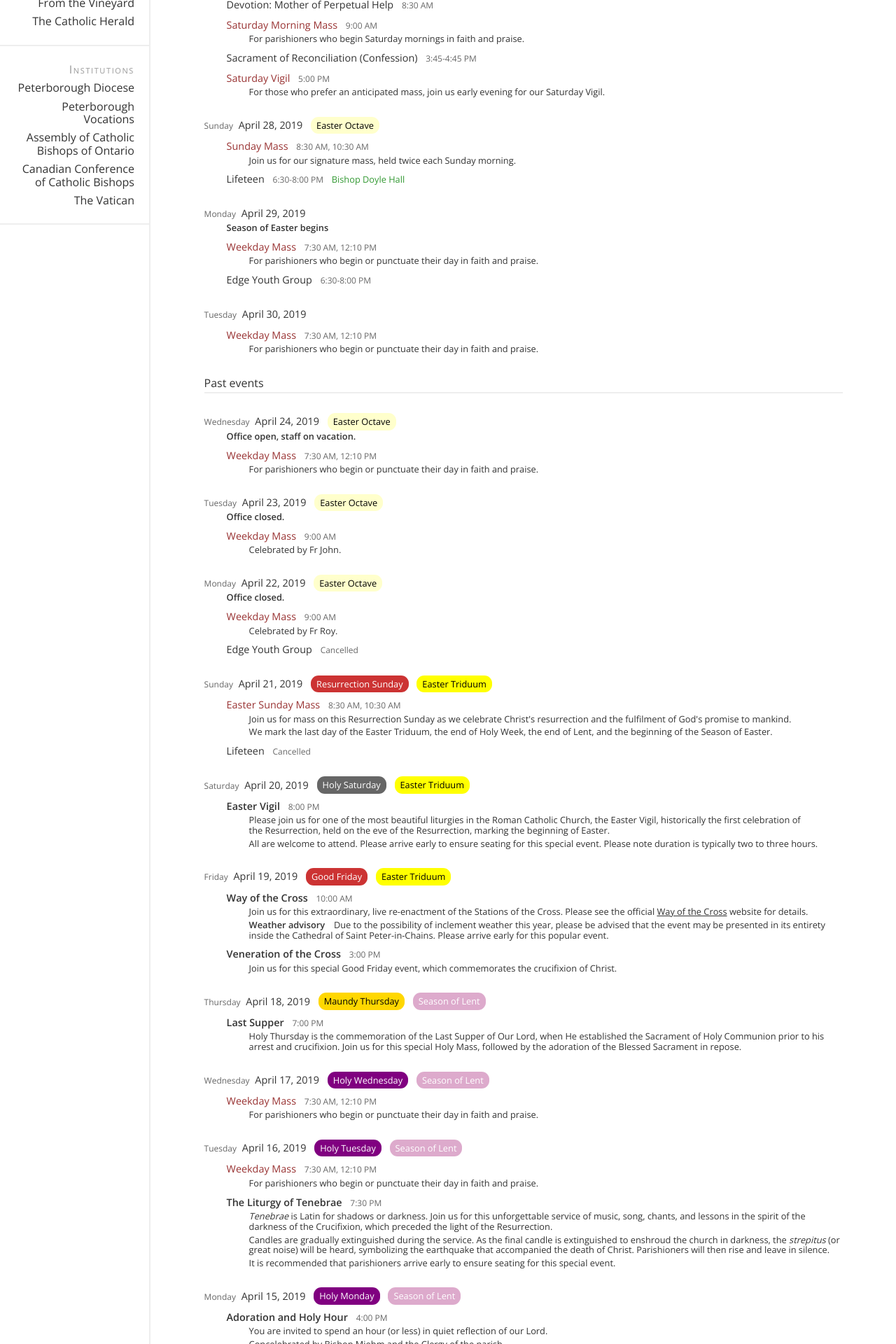
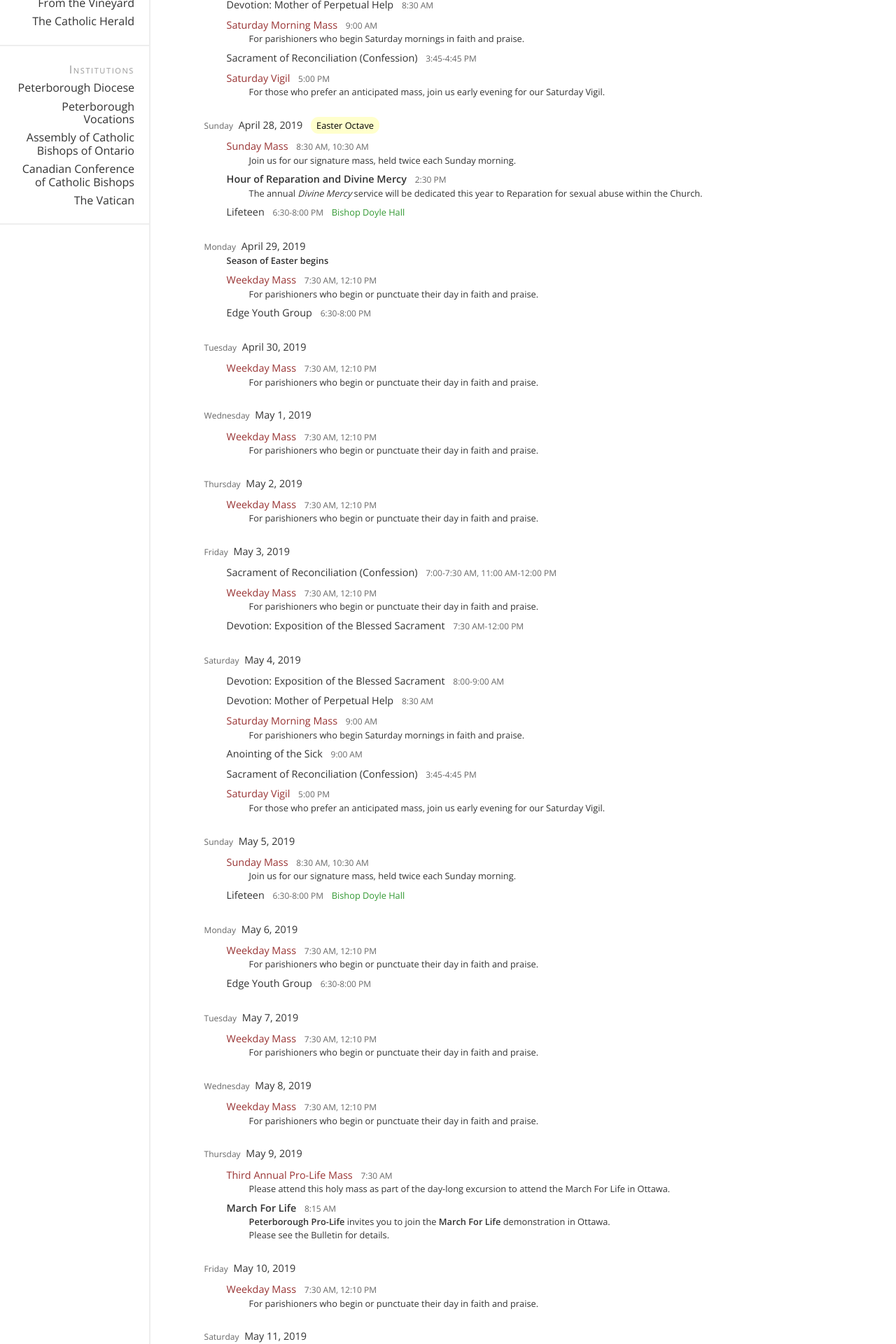
Before and after one commit to stpeterinchains/stpeterinchains.github.io, a Jekyll site: the page built from schedule.html, in a window 1280 px wide. Shown: the part 567-2487 px from the top of the page at 70% size. Built offline with Jekyll 4.4.1, drawn with Linux system fonts in a browser that asks for light colours; nearby versions of some CDN libraries; some of the changed text lies outside the part shown.

Commit message:
Added base calendar data for May

```diff
--- a/_data/schedule.yml
+++ b/_data/schedule.yml
@@ -389,8 +389,97 @@ calendar:
   - date: 2019-04-28
     season: *easter_octave
     recurring: *sunday
+    specials:
+      - title: Hour of Reparation and Divine Mercy
+        descriptive: >
+          The annual *Divine Mercy* service will be dedicated this year to
+          Reparation for sexual abuse within the&nbsp;Church.
+        time: 2:30 PM
+        ordinal: "1430"
   - date: 2019-04-29
     note: Season of Easter begins
     recurring: *monday
   - date: 2019-04-30
     recurring: *tuesday
+  - date: 2019-05-01
+    recurring: *wednesday
+  - date: 2019-05-02
+    recurring: *thursday
+  - date: 2019-05-03
+    recurring: *friday
+  - date: 2019-05-04
+    recurring: *saturday
+  - date: 2019-05-05
+    recurring: *sunday
+  - date: 2019-05-06
+    recurring: *monday
+  - date: 2019-05-07
+    recurring: *tuesday
+  - date: 2019-05-08
+    recurring: *wednesday
+  - date: 2019-05-09
+    recurring: *thursday
+    exclusions: [ weekday_mass ]
+    specials:
+      - <<: *weekday_mass
+        mnemonic: prolife_mass
+        title: Third Annual Pro-Life Mass
+        descriptive: >
+          Please attend this holy mass as part of the day-long excursion to
+          attend the March&nbsp;For&nbsp;Life in&nbsp;Ottawa.
+        time: 7:30 AM
+        ordinal: "0730"
+      - title: March For Life
+        descriptive: |
+          **Peterborough Pro-Life** invites you to join the
+          **March&nbsp;For&nbsp;Life** demonstration in&nbsp;Ottawa.
+
+          Please see the
+          [Bulletin](https://drive.google.com/file/d/14btY-d26K8pwN_jfHa6Gt_I113cLtSOj/view)
+          for details.
+        time: 8:15 AM
+        ordinal: "0815"
+  - date: 2019-05-10
+    recurring: *friday
+  - date: 2019-05-11
+    recurring: *saturday
+  - date: 2019-05-12
+    recurring: *sunday
+  - date: 2019-05-13
+    recurring: *monday
+  - date: 2019-05-14
+    recurring: *tuesday
+  - date: 2019-05-15
+    recurring: *wednesday
+  - date: 2019-05-16
+    recurring: *thursday
+  - date: 2019-05-17
+    recurring: *friday
+  - date: 2019-05-18
+    recurring: *saturday
+  - date: 2019-05-19
+    recurring: *sunday
+  - date: 2019-05-20
+    recurring: *monday
+  - date: 2019-05-21
+    recurring: *tuesday
+  - date: 2019-05-22
+    recurring: *wednesday
+  - date: 2019-05-23
+    recurring: *thursday
+  - date: 2019-05-24
+    recurring: *friday
+  - date: 2019-05-25
+    recurring: *saturday
+  - date: 2019-05-26
+    recurring: *sunday
+  - date: 2019-05-27
+    recurring: *monday
+  - date: 2019-05-28
+    recurring: *tuesday
+  - date: 2019-05-29
+    recurring: *wednesday
+  - date: 2019-05-30
+    recurring: *thursday
+  - date: 2019-05-31
+    recurring: *friday
--- a/styles/pages.scss
+++ b/styles/pages.scss
@@ -361,7 +361,7 @@ div.schedule-event-descriptive > p {
 
 div.schedule-event-descriptive > p em {}
 div.schedule-event-descriptive > p strong { font-weight: 600; }
-div.schedule-event-descriptive > p a { font-weight: 400; text-decoration: underline; }
+div.schedule-event-descriptive > p a { font-weight: 400; text-decoration: none; }
 div.schedule-event-descriptive > p a:hover { color: skyblue; }
 
 #schedule-calendar-past > h1 {
```
